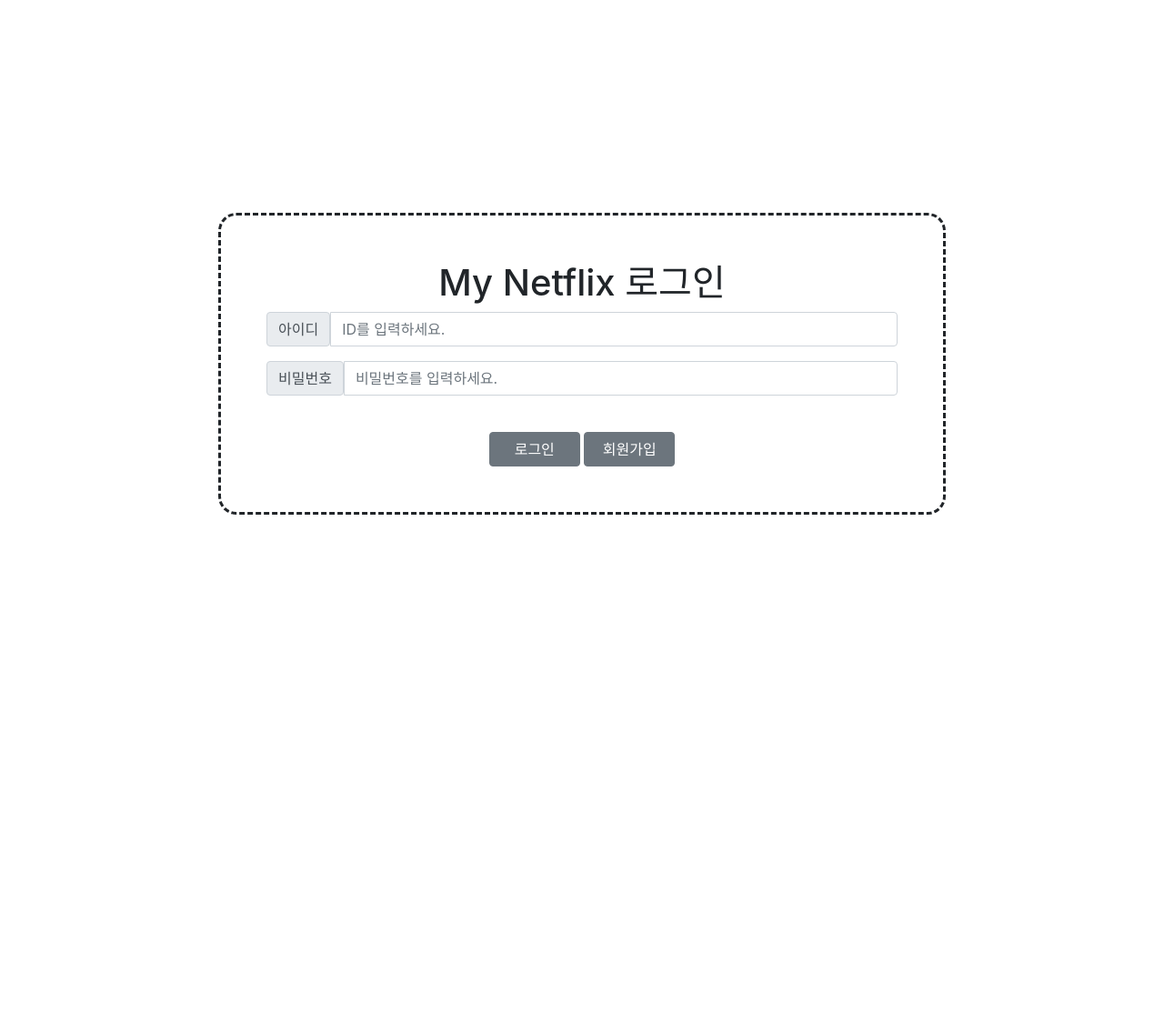
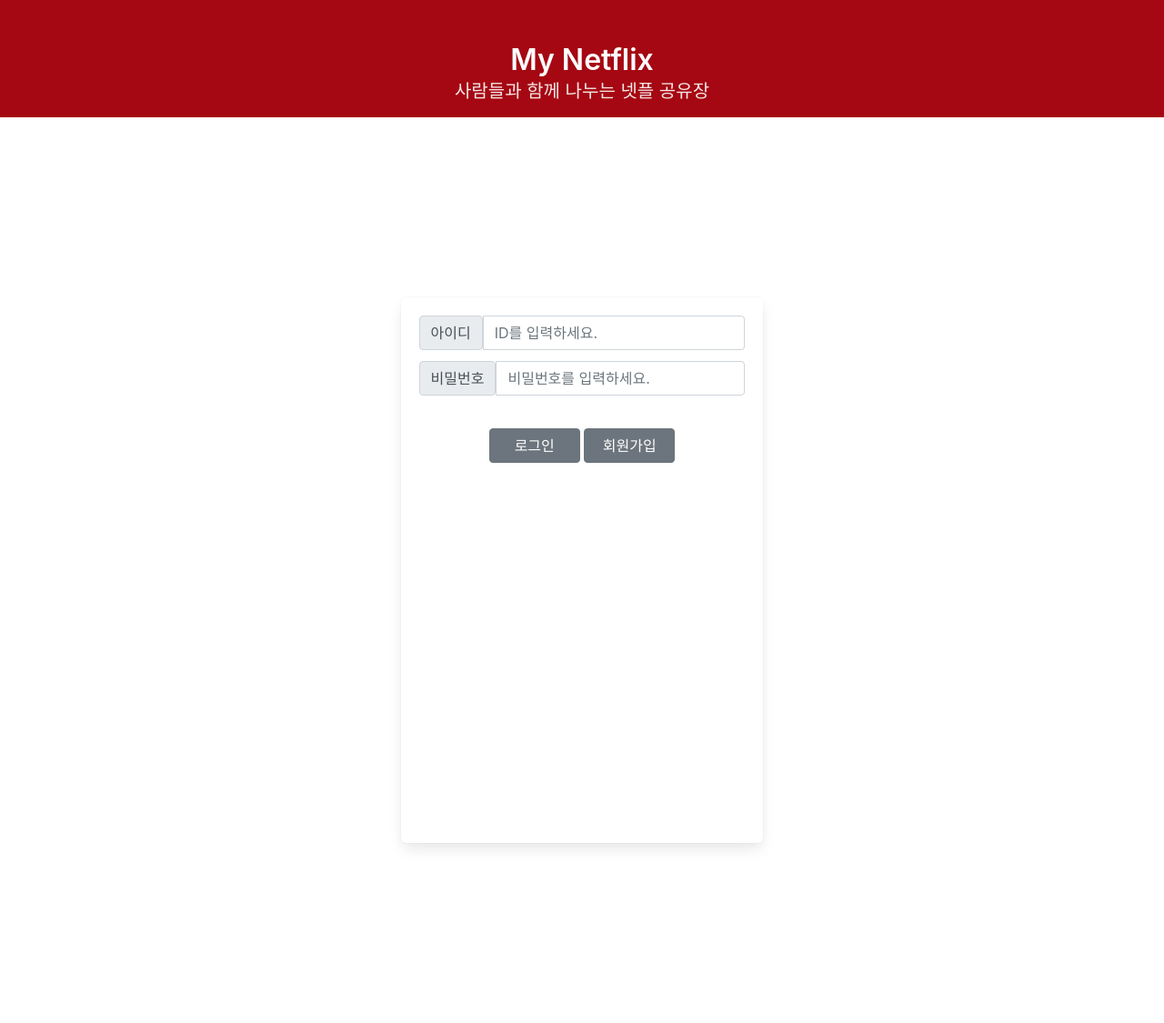
Before and after one commit to JIYUN97/My_Netflix, a Flask app: page / in a window 1280 px wide. Shown: the whole page at 91% size. Before the commit the page ends 566 px from the top, so only its background shows below. Run offline with Flask 2, Linux system fonts and the light colour scheme; some libraries are stand-ins or nearby versions.

Commit message:
로그인 페이지 수정 중&리뷰 리스트 수정

```diff
--- a/templates/login.html
+++ b/templates/login.html
@@ -17,6 +17,8 @@
             <script src="https://ajax.googleapis.com/ajax/libs/jquery/3.4.1/jquery.min.js"></script>
             <script src="https://cdnjs.cloudflare.com/ajax/libs/jquery-cookie/1.4.1/jquery.cookie.js"></script>
 
+      <!-- Bulma -->
+      <link rel="stylesheet" href="https://cdn.jsdelivr.net/npm/bulma@0.9.1/css/bulma.min.css">
 
       <script type="text/javascript">
       {% if msg%}
@@ -69,20 +71,34 @@
       .container{
             width:800px;
             padding:50px;
-            border-radius:20px;
-            border:dashed;
             text-align:center;
       }
       button{
             width:100px;
       }
+      .hero{
+            background-color:rgba(163, 0, 11, 0.97)!important;
+      }
+      *{
+
+      }
       </style>
 
 </head>
 <body>
-<div class="wrapper">
-      <div class = "container">
-      <h1>My Netflix 로그인</h1>
+<section class="hero is-danger">
+      <div class="hero-body has-text-centered" style="padding-bottom:1rem;margin:auto;">
+            <h1 class="title is-sparta">My Netflix</h1>
+            <h3 class="subtitle is-sparta">사람들과 함께 나누는 넷플 공유장</h3>
+      </div>
+</section>
+<section class="section">
+      <div class="container">
+      <div class ="wrapper">
+            <div class="box" style="max-width: 800px;min-height:600px;margin:auto">
+                  <article class="media">
+                  <div class="media-content">
+                        <div class="content">
                               <div class="input-group mb-3">
                   <span class="input-group-text" id="inputGroup-sizing-default">아이디</span>
                   <input type="text" id="id_input" class="form-control dup_before" placeholder="ID를 입력하세요." aria-describedby="button-addon2">
@@ -92,9 +108,12 @@
                   <input type="password" id="pwd_input" class="form-control" placeholder="비밀번호를 입력하세요." aria-describedby="button-addon2">
             </div>
             <br/>
+            <div>
             <button type="button" class="btn btn-secondary" onclick="login()">로그인</button>
             <button type="button" class="btn btn-secondary" onclick="register()">회원가입</button>
             </div>
       </div>
+      </div>
+</section>
 </body>
 </html>
```
Also changed, not shown: templates/review_list.html (+9 -5 lines). Lines whose indentation alone changed are shown as unchanged.
